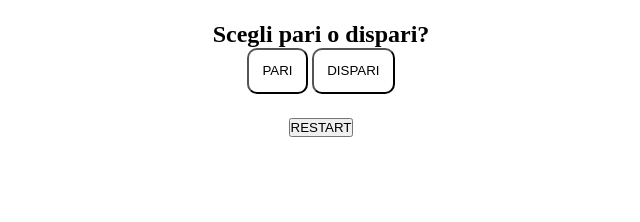
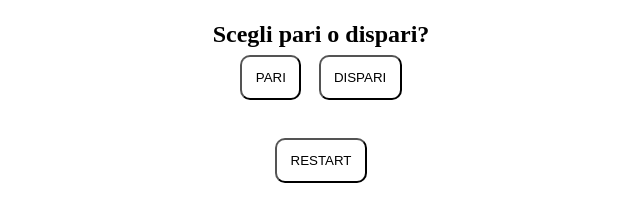
Before and after one commit to GiandoSaba/js-paliedispari, a plain HTML site: page Pari e Dispari/index.html in a window 1280 px wide. Shown: the part 56-278 px from the top of the page, without its empty margins (319-959 px from the left). Drawn offline with Linux system fonts and the light colour scheme.

Commit message:
migliorie

```diff
--- a/Pari e Dispari/css/style.css
+++ b/Pari e Dispari/css/style.css
@@ -38,6 +38,7 @@
     padding: 1em;
     background-color: transparent;
     border-radius: 10px;
+    margin: 0.5em;
 }
 
 .btn.active {
--- a/Pari e Dispari/index.html
+++ b/Pari e Dispari/index.html
@@ -21,7 +21,7 @@
             <button class="btn" id="submit">Conferma</button>
         </div>
         <h3 class="result"></h3>
-        <button id="restart">RESTART</button>
+        <button class="btn" id="restart">RESTART</button>
     </div>
     <script src="js/script.js"></script>
 </body>
--- a/Pari e Dispari/js/script.js
+++ b/Pari e Dispari/js/script.js
@@ -124,16 +124,12 @@ buttonRestart.addEventListener('click', function () {
 
     const userInput = document.getElementById('userInput');
     userInput.value = '';
-});
+
+    const result = document.querySelector('.result');
+    result.innerHTML = '';
 
 
-
-
-
-
-
-
-
+});
 
 // function getWinner(somma, scelta) {
     //     if (somma && scelta == 0) { //somma pari e scelta pari
```
